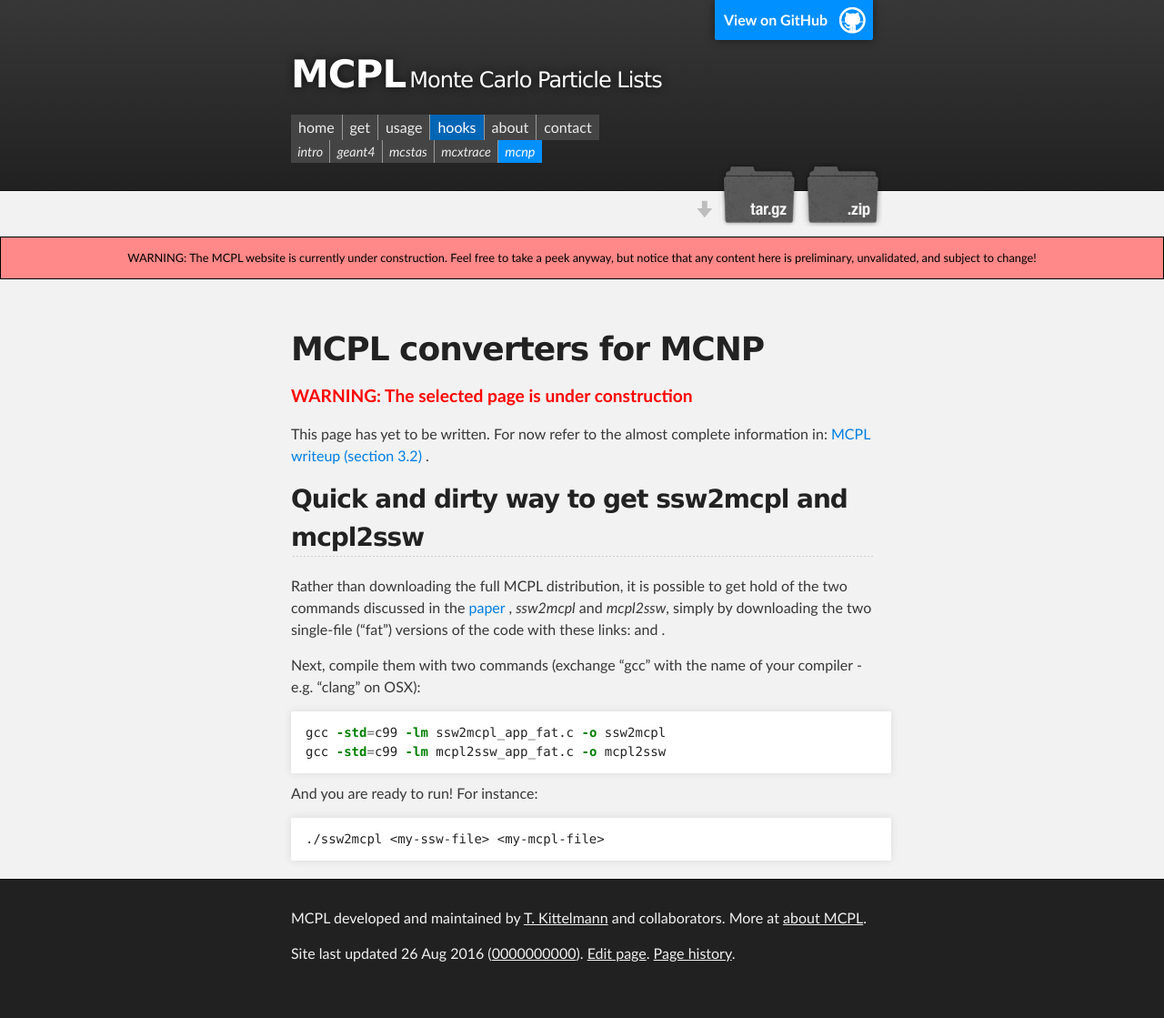
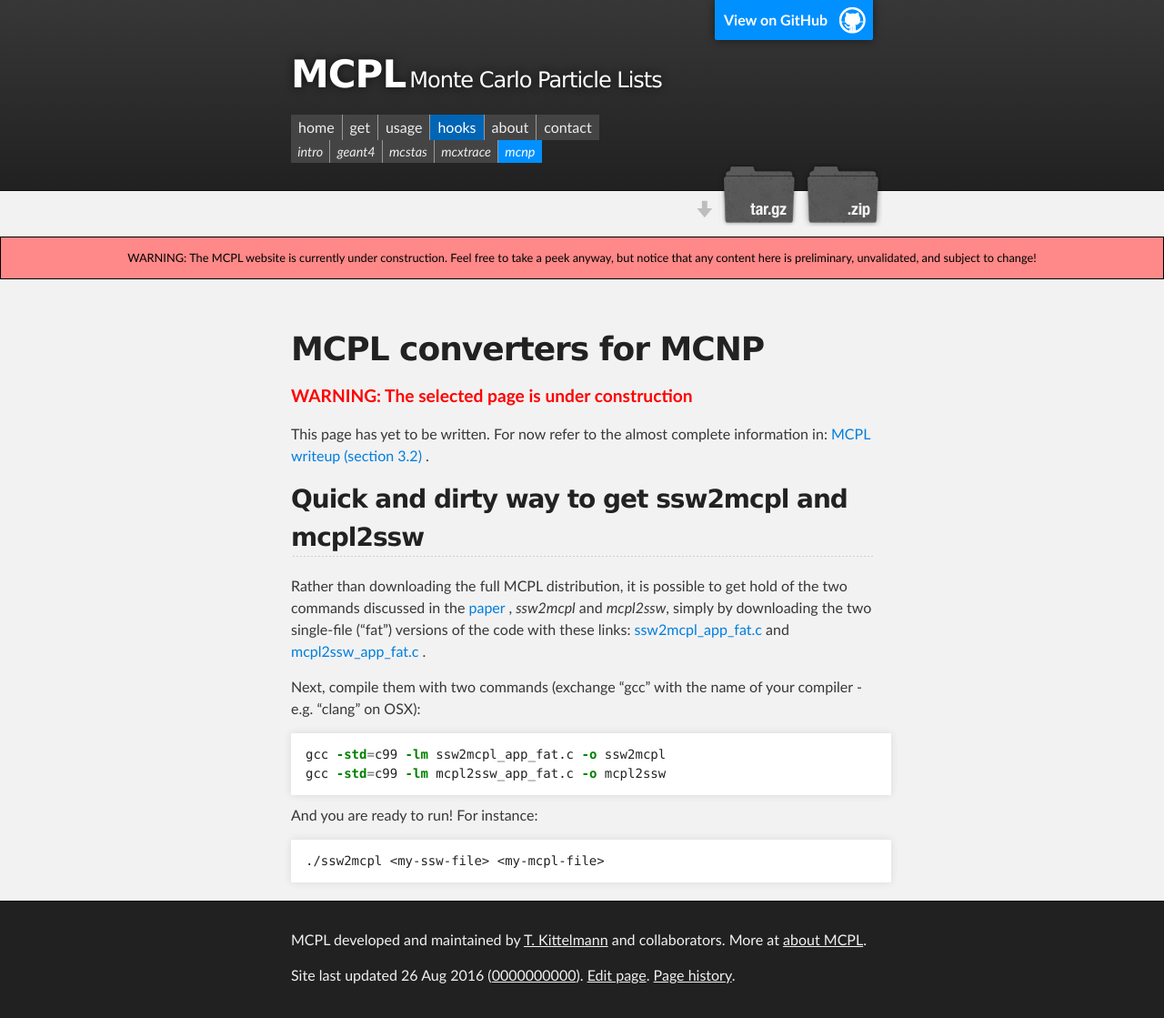
Before and after one commit to mctools/mcpl, a Jekyll site: the page built from hooks_mcnp.md, in a window 1280 px wide. Shown: the whole page at 91% size. Built offline with Jekyll 4.4.1, drawn with Linux system fonts in a browser that asks for light colours; before the commit the page ends 1095 px from its top, so only the background shows below that; part of the change alters nothing that is shown.

Commit message:
third times the charm

```diff
--- a/_includes/linkfile.html
+++ b/_includes/linkfile.html
@@ -3,6 +3,6 @@
 {%    assign dltag=" download" %}
 {%  else %}
 {%    assign dltag="" %}
+{% endif %}
 <a href="{{ include.file | prepend: "/raw/master/" | prepend: site.github.repository_url }}"{{dltag}}>{{include.file | split: "/" | last }}</a>
-{% endif %}
 {% endcapture %}{{ dummy | strip_newlines | normalize_whitespace }}
--- a/hooks_mcnp.md
+++ b/hooks_mcnp.md
@@ -12,11 +12,7 @@ information in: {% include linkpaper.html subsection=3.2 %}.
 Rather than downloading the full MCPL distribution, it is possible to get hold
 of the two commands discussed in the {% include linkpaper.html subsection=3.2
 linkname="paper" %}, _ssw2mcpl_ and _mcpl2ssw_, simply by downloading the two
-single-file ("fat") versions of the code with these links: {%
-include linkfile.html file="src_fat/ssw2mcpl_app_fat.c" download=true
-%} and {%
-include linkfile.html file="src_fat/mcpl2ssw_app_fat.c" download=true
-%}.
+single-file ("fat") versions of the code with these links: {% include linkfile.html file="src_fat/ssw2mcpl_app_fat.c" download=true %} and {% include linkfile.html file="src_fat/mcpl2ssw_app_fat.c" download=true %}.
 
 Next, compile them with two commands (exchange "gcc" with the name of your compiler - e.g.
 "clang" on OSX):
```
